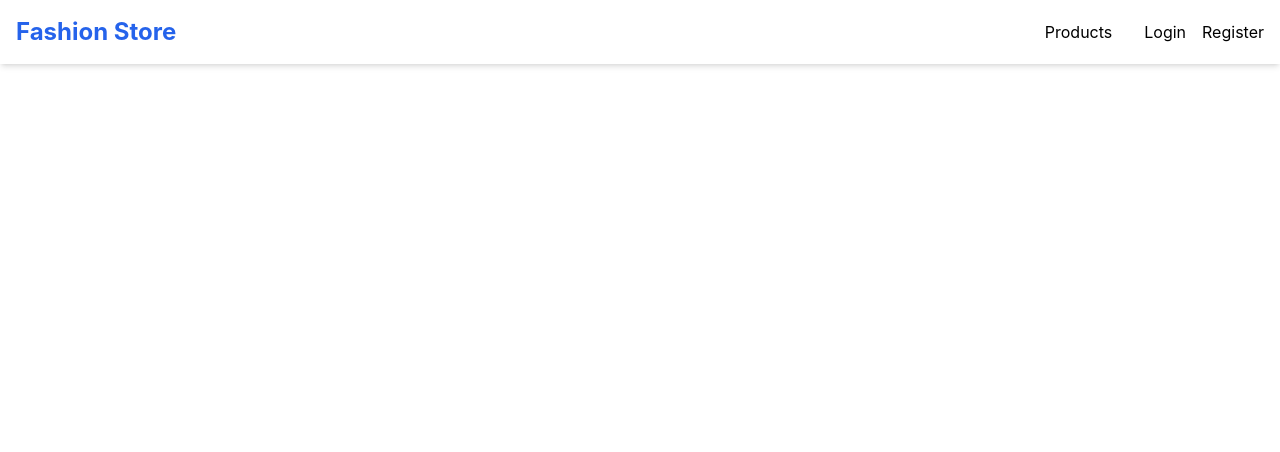
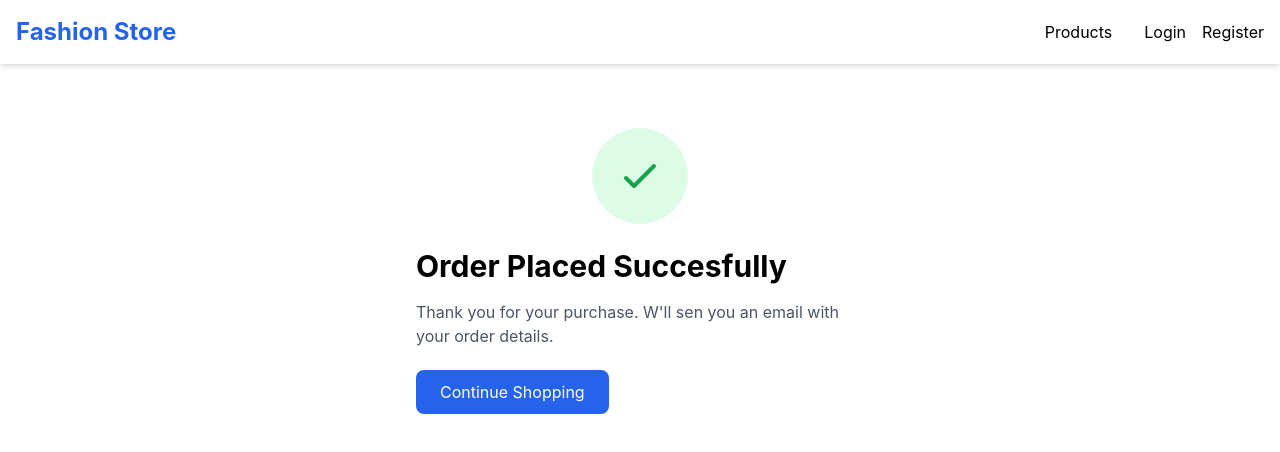
Before and after one commit to HalitG/CLOTHING-STORE, a React (Create React App) app in the folder client/: page /order-success in a window 1280 px wide. Shown: the top 452 px of the page. Built offline with nearby package versions, Linux system fonts and the light colour scheme.

Commit message:
Implemented order success confirmation page

```diff
--- a/client/src/App.js
+++ b/client/src/App.js
@@ -14,6 +14,7 @@ import AdminProducts from "./pages/AdminProducts";
 import AdminProductCreate from "./pages/AdminProductCreate";
 import AdminProductEdit from "./pages/AdminProductEdit";
 import Checkout from "./pages/Checkout";
+import OrderSuccess from "./pages/OrderSuccess";
 import { CartProvider } from "./context/cartContext";
 
 function App() {
@@ -28,6 +29,7 @@ function App() {
             <Route path="/products/:id" element={<ProductDetail />} />
             <Route path="/cart" element={<Cart />} />
             <Route path="/checkout" element={<Checkout />} />
+            <Route path="/order-success" element={<OrderSuccess />} />
             <Route path="/login" element={<Login />} />
             <Route path="/register" element={<Register />} />
 
--- /dev/null
+++ b/client/src/pages/OrderSuccess.js
@@ -0,0 +1,39 @@
+import React from "react";
+import { Link } from "react-router-dom";
+
+const OrderSuccess = () => {
+  return (
+    <div className="container mx-auto px-4 py-16">
+      <div className="max-w-md mx-auto">
+        <div className="bg-green-100 rounded-full h-24 w-24 flex items-center justify-center mx-auto mb-6">
+          <svg
+            className="h-12 w-12 text-green-600"
+            fill="none"
+            stroke="currentColor"
+            viewBox="0 0 24 24"
+          >
+            <path
+              strokeLinecap="round"
+              strokeLinejoin="round"
+              strokeWidth="2"
+              d="M5 13l4 4L19 7"
+            />
+          </svg>
+        </div>
+        <h1 className="text-3xl font-bold mb-4">Order Placed Succesfully</h1>
+        <p className="text-gray-600 mb-8">
+          Thank you for your purchase. W'll sen you an email with your order
+          details.
+        </p>
+        <Link
+          to="/products"
+          className="bg-blue-600 text-white px-6 py-3 rounded-lg hover:bg-blue-700"
+        >
+          Continue Shopping
+        </Link>
+      </div>
+    </div>
+  );
+};
+
+export default OrderSuccess;
```
